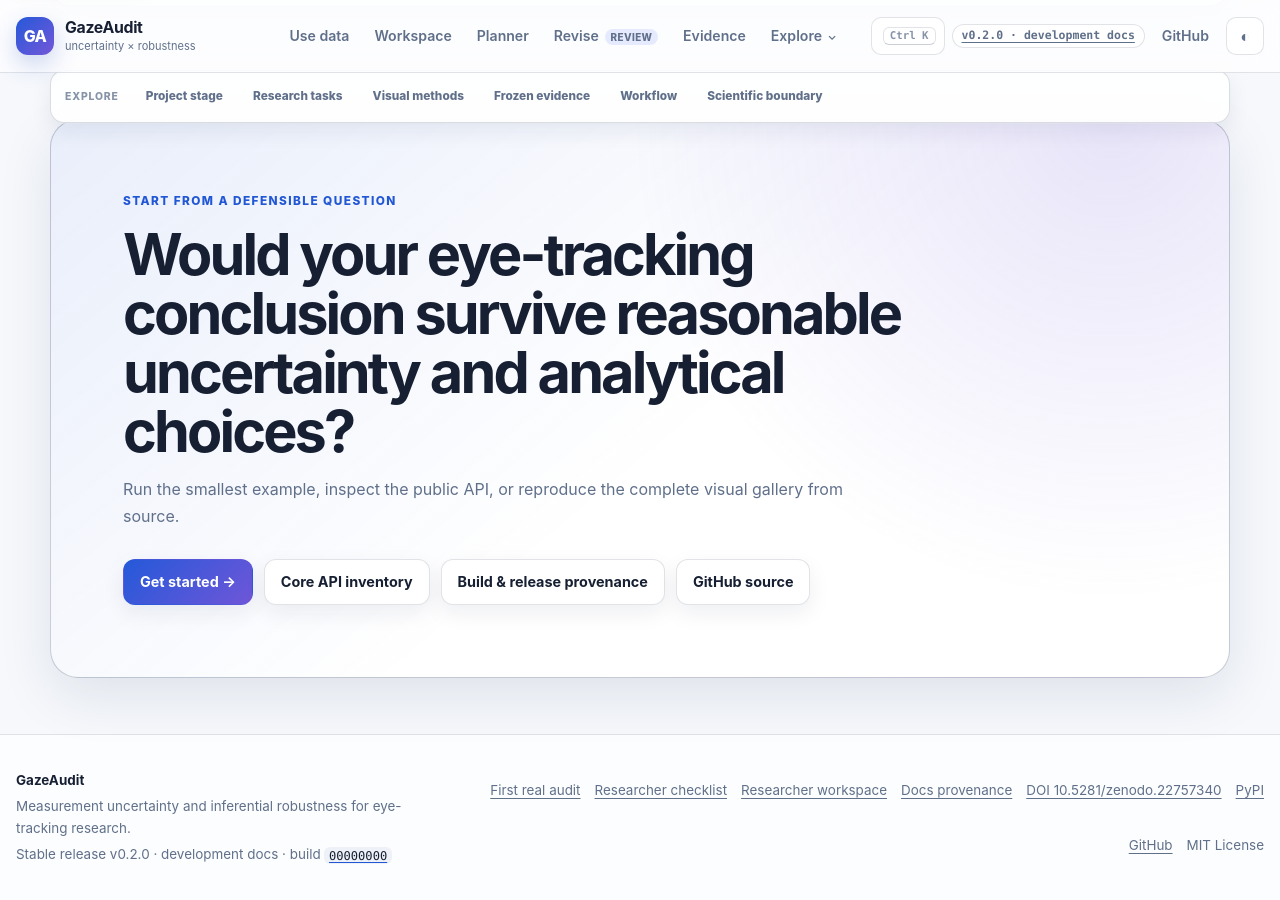
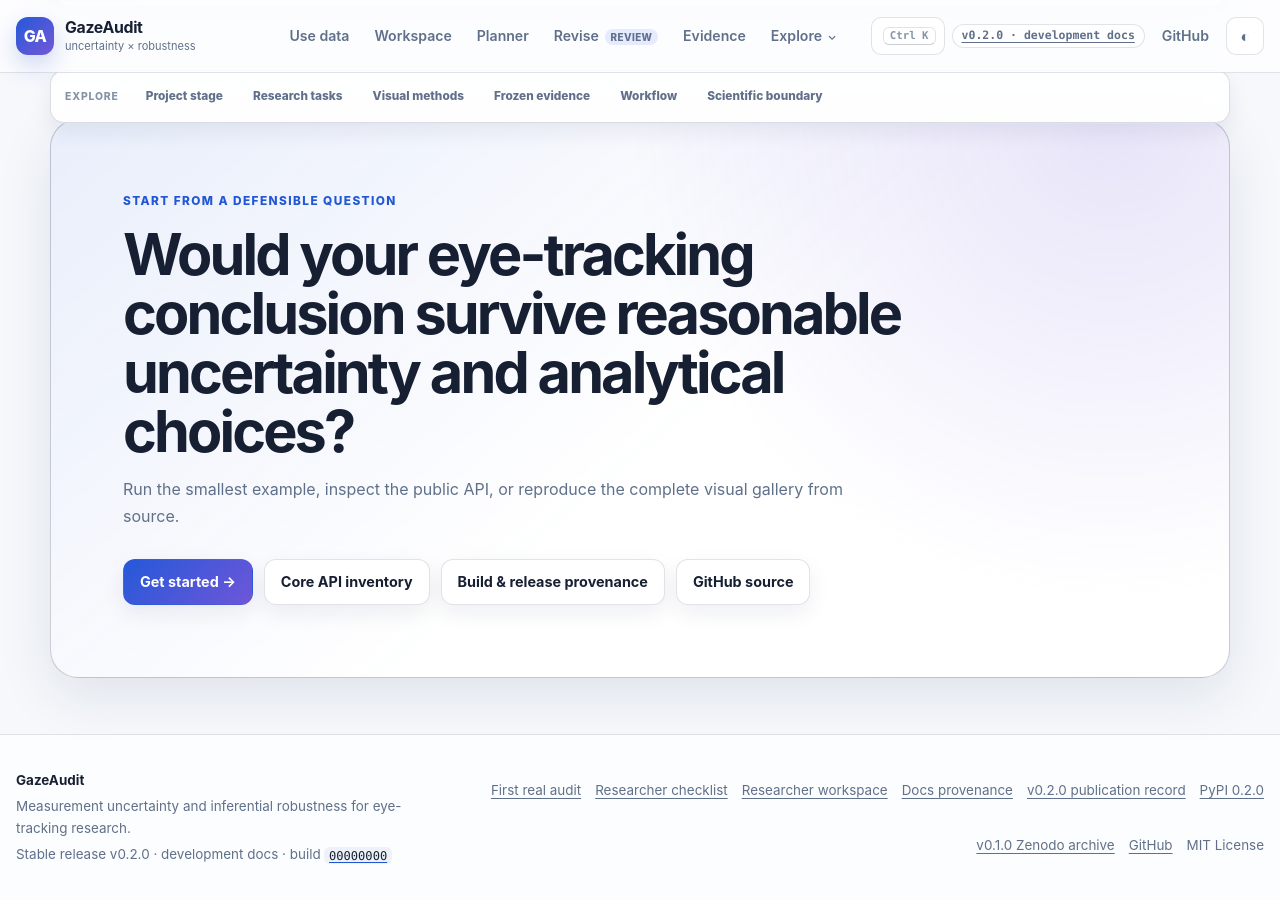
Before and after one commit to stefanosbalaskas/GazeAudit, a Jekyll site: the page built from index.md, in a window 1280 px wide and 900 px high, scrolled down 7970 px. Built offline with Jekyll 4.4.1, drawn with Linux system fonts in a browser that asks for light colours; some of the changed lines change nothing that is shown.

Commit message:
perf: scope gallery javascript and refresh site metadata

```diff
--- a/_layouts/default.html
+++ b/_layouts/default.html
@@ -46,6 +46,19 @@
   <meta name="twitter:title" content="{{ page_title | escape }} · {{ site.title }}">
   <meta name="twitter:description" content="{{ page_description | escape }}">
   <link rel="canonical" href="{{ page.url | absolute_url }}">
+  <script type="application/ld+json">
+  {
+    "@context": "https://schema.org",
+    "@type": "SoftwareSourceCode",
+    "name": {{ site.title | jsonify }},
+    "description": {{ site.description | jsonify }},
+    "codeRepository": "https://github.com/{{ site.repository }}",
+    "programmingLanguage": "Python",
+    "license": "https://opensource.org/license/mit",
+    "version": {{ site.release_version | jsonify }},
+    "url": {{ '/' | absolute_url | jsonify }}
+  }
+  </script>
   <link rel="sitemap" type="application/xml" title="Sitemap" href="{{ '/sitemap.xml' | relative_url }}">
   <link rel="stylesheet" href="{{ '/assets/css/site.css' | relative_url }}">
   <link rel="stylesheet" href="{{ '/assets/css/enhancements.css' | relative_url }}">
@@ -405,8 +418,9 @@
         <a href="{{ '/docs/guides/researcher-audit-checklist/' | relative_url }}">Researcher checklist</a>
         <a href="{{ '/docs/workspace/' | relative_url }}">Researcher workspace</a>
         <a href="{{ '/docs/reference/site-provenance/' | relative_url }}">Docs provenance</a>
-        <a href="https://doi.org/10.5281/zenodo.22757340">DOI 10.5281/zenodo.22757340</a>
-        <a href="https://pypi.org/project/gazeaudit/0.1.0/">PyPI</a>
+        <a href="{{ '/docs/EXTERNAL_PUBLICATION_0.2.0.html' | relative_url }}">v0.2.0 publication record</a>
+        <a href="https://pypi.org/project/gazeaudit/0.2.0/">PyPI 0.2.0</a>
+        <a href="https://doi.org/10.5281/zenodo.22757340">v0.1.0 Zenodo archive</a>
         <a href="https://github.com/stefanosbalaskas/GazeAudit">GitHub</a>
         <span>MIT License</span>
       </div>
@@ -419,7 +433,7 @@
   <script src="{{ '/assets/js/search-tools.js' | relative_url }}" defer></script>
   {% if page.page_type == 'api-pathways' %}<script src="{{ '/assets/js/api-symbol-reference.js' | relative_url }}" defer></script>{% endif %}
   {% if page.page_type == 'install' %}<script src="{{ '/assets/js/install-builder.js' | relative_url }}" defer></script>{% endif %}
-  <script src="{{ '/assets/js/gallery.js' | relative_url }}" defer></script>
+  {% if page.page_type == 'plot-gallery' %}<script src="{{ '/assets/js/gallery.js' | relative_url }}" defer></script>{% endif %}
   {% if page.page_type == 'landing' %}<script src="{{ '/assets/js/landing.js' | relative_url }}" defer></script>{% endif %}
   {% if page.page_type == 'methods' %}<script src="{{ '/assets/js/methods.js' | relative_url }}" defer></script>{% endif %}
   {% if page.page_type == 'planner' %}<script src="{{ '/assets/js/planner.js' | relative_url }}" defer></script>{% endif %}
```
